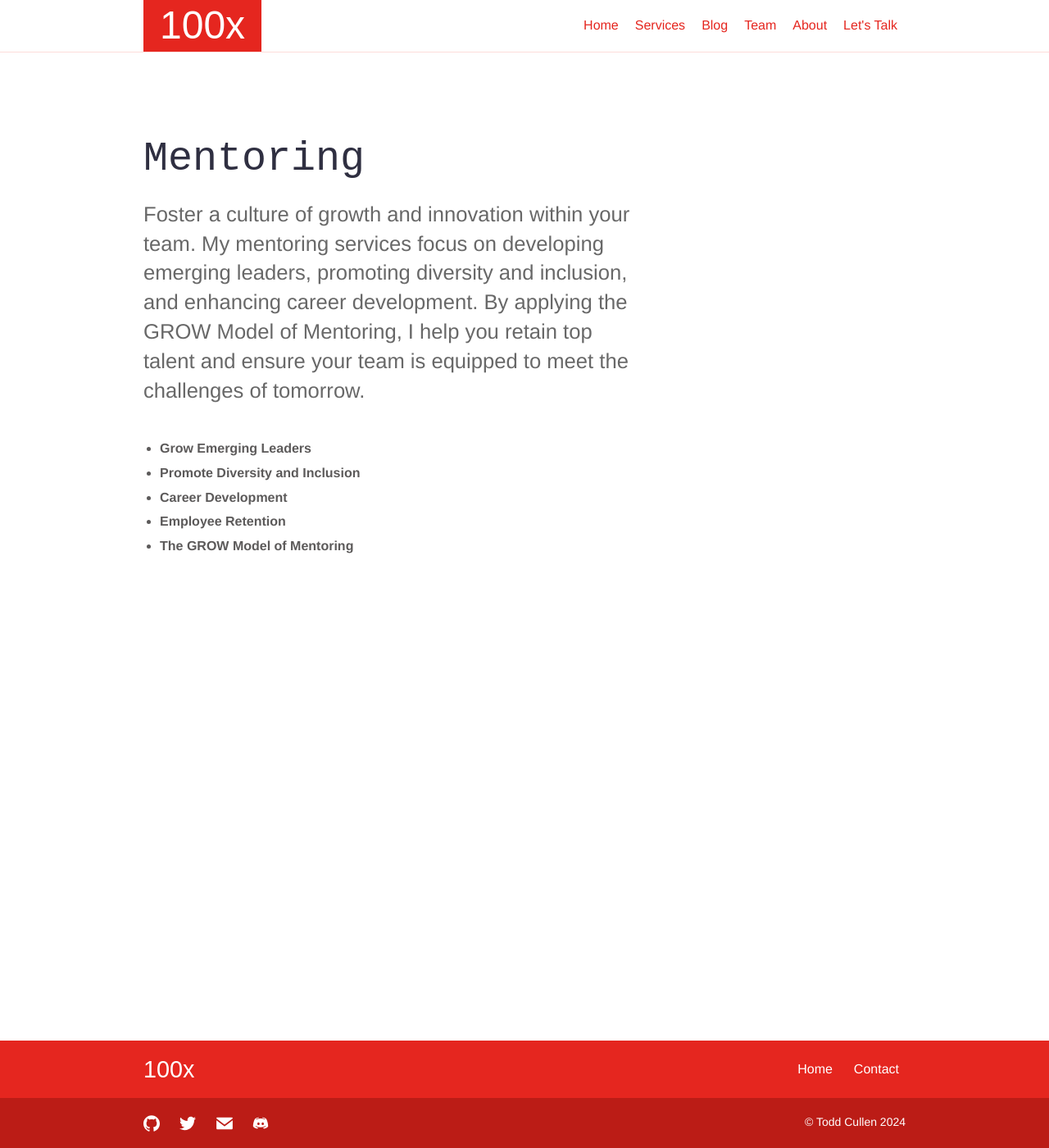
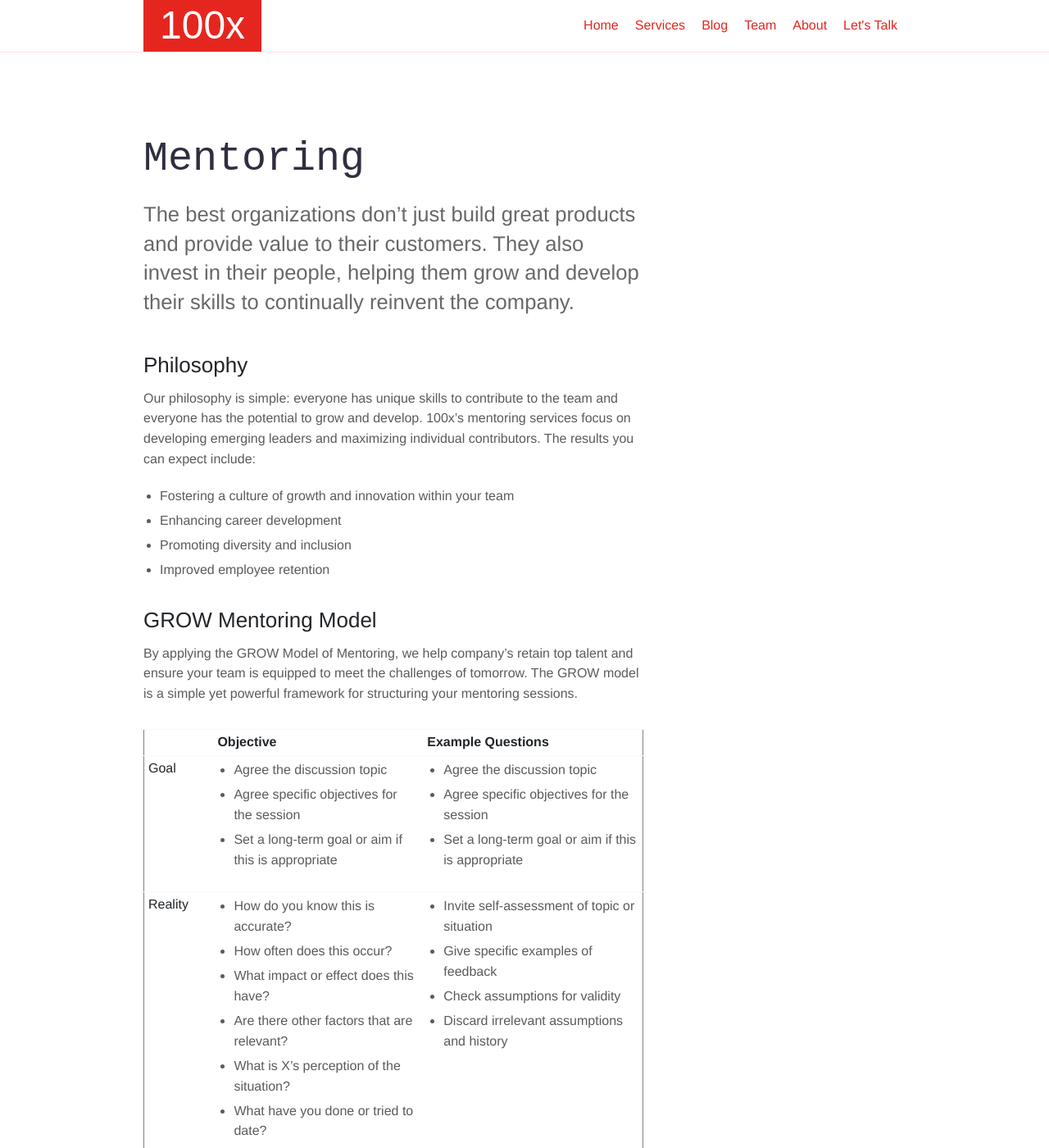
Before and after one commit to Shakakai/100x, a Jekyll site: the page built from _services/mentoring.md, in a window 1280 px wide and 1400 px high. Shown: the whole window at 82% size. Built offline with Jekyll 4.4.1, drawn with Linux system fonts in a browser that asks for light colours; some web fonts are replaced; some of the changed text lies outside the part shown.

Commit message:
updating mentoring text

```diff
--- a/_services/mentoring.md
+++ b/_services/mentoring.md
@@ -4,12 +4,123 @@ date: 2024-02-29T12:33:46+10:00
 weight: 2
 ---
 
-Foster a culture of growth and innovation within your team.
-My mentoring services focus on developing emerging leaders, promoting diversity and inclusion, and enhancing career development.
-By applying the GROW Model of Mentoring, I help you retain top talent and ensure your team is equipped to meet the challenges of tomorrow.
 
-- **Grow Emerging Leaders**
-- **Promote Diversity and Inclusion**
-- **Career Development**
-- **Employee Retention**
-- **The GROW Model of Mentoring**
+The best organizations don't just build great products and provide value to their customers.
+They also invest in their people, helping them grow and develop their skills to continually reinvent the company.
+
+
+## Philosophy
+
+Our philosophy is simple: everyone has unique skills to contribute to the team and everyone has the potential to grow and develop.
+100x's mentoring services focus on developing emerging leaders and maximizing individual contributors.
+The results you can expect include:
+
+- Fostering a culture of growth and innovation within your team
+- Enhancing career development
+- Promoting diversity and inclusion
+- Improved employee retention
+
+
+## GROW Mentoring Model
+
+By applying the GROW Model of Mentoring, we help company's retain top talent and ensure your team is equipped to meet the challenges of tomorrow.
+The GROW model is a simple yet powerful framework for structuring your mentoring sessions.
+
+<table border="1">
+    <thead>
+        <tr>
+            <th></th>
+            <th>Objective</th>
+            <th>Example Questions</th>
+        </tr>
+    </thead>
+    <tbody>
+        <tr>
+            <td>Goal</td>
+            <td>
+                <ul>
+                    <li>Agree the discussion topic</li>
+                    <li>Agree specific objectives for the session</li>
+                    <li>Set a long-term goal or aim if this is appropriate</li>
+                </ul>
+            </td>
+            <td>
+                <ul>
+                  <li>Agree the discussion topic</li>
+                  <li>Agree specific objectives for the session</li>
+                  <li>Set a long-term goal or aim if this is appropriate</li>
+                </ul>
+            </td>
+        </tr>
+        <tr>
+            <td>Reality</td>
+            <td>
+            <ul>
+              <li>How do you know this is accurate?</li>
+              <li>How often does this occur?</li>
+              <li>What impact or effect does this have?</li>
+              <li>Are there other factors that are relevant?</li>
+              <li>What is X’s perception of the situation?</li>
+              <li>What have you done or tried to date?</li>
+            </ul>
+            </td>
+            <td>
+            <ul>
+              <li>Invite self-assessment of topic or situation</li>
+              <li>Give specific examples of feedback</li>
+              <li>Check assumptions for validity</li>
+              <li>Discard irrelevant assumptions and history</li>
+            </ul>
+            </td>
+        </tr>
+        <tr>
+            <td>Obstacles</td>
+          <td>
+            <ul>
+              <li>What prevents you from achieving your goal?</li>
+              <li>What else could be preventing you?</li>
+            </ul>
+          </td>
+          <td>Identify obstacles</td>
+        </tr>
+        <tr>
+            <td>Options</td>
+              <td>
+                <ul>
+                  <li>What personal changes do you think you would need to make to achieve your goal?</li>
+                  <li>What is hindering you from changing?</li>
+                  <li>Do any of your direct/indirect behaviours, attitudes, competencies, skills etc contribute to or help the situation?</li>
+                  <li>What alternatives are there to that approach?</li>
+                  <li>Who might be able to help you?</li>
+                  <li>Would you like me to make suggestions?</li>
+                  <li>Can you identify the pros and cons for that option?</li>
+                  <li>Do you have a preferred option you’d like to act on?</li>
+                </ul>
+              </td>
+              <td>
+                <ul>
+                  <li>Find out if the mentee thinks there is more than one</li>
+                  <li>You should consider and decide the different types: people, resources, environment etc.</li>
+                  <li>Make sure to cover the full range of options</li>
+                  <li>Invite suggestions from the mentee</li>
+                  <li>Offer suggestions carefully</li>
+                  <li>Ensure mentee makes the option choices</li>
+                </ul>
+              </td>
+        </tr>
+        <tr>
+          <td>Way forward</td>
+          <td>
+            <ul>
+              <li>What are your next steps?</li>
+              <li>What timeframe will you set?</li>
+              <li>Can you anticipate anything getting in your way?</li>
+              <li>How will you keep a log of your progress?</li>
+              <li>What support might you need?</li>
+              <li>How and when can you get that support?</li>
+            </ul>
+          </td>
+          <td>Get a commitment to act, identify potential obstacles, plan detailed actions within a set timeframe, agree what support will be given</td>
+        </tr>
+    </tbody>
+</table>
```
Also changed, not shown: blog.md (+1 -0 lines), index.md (+0 -3 lines).
